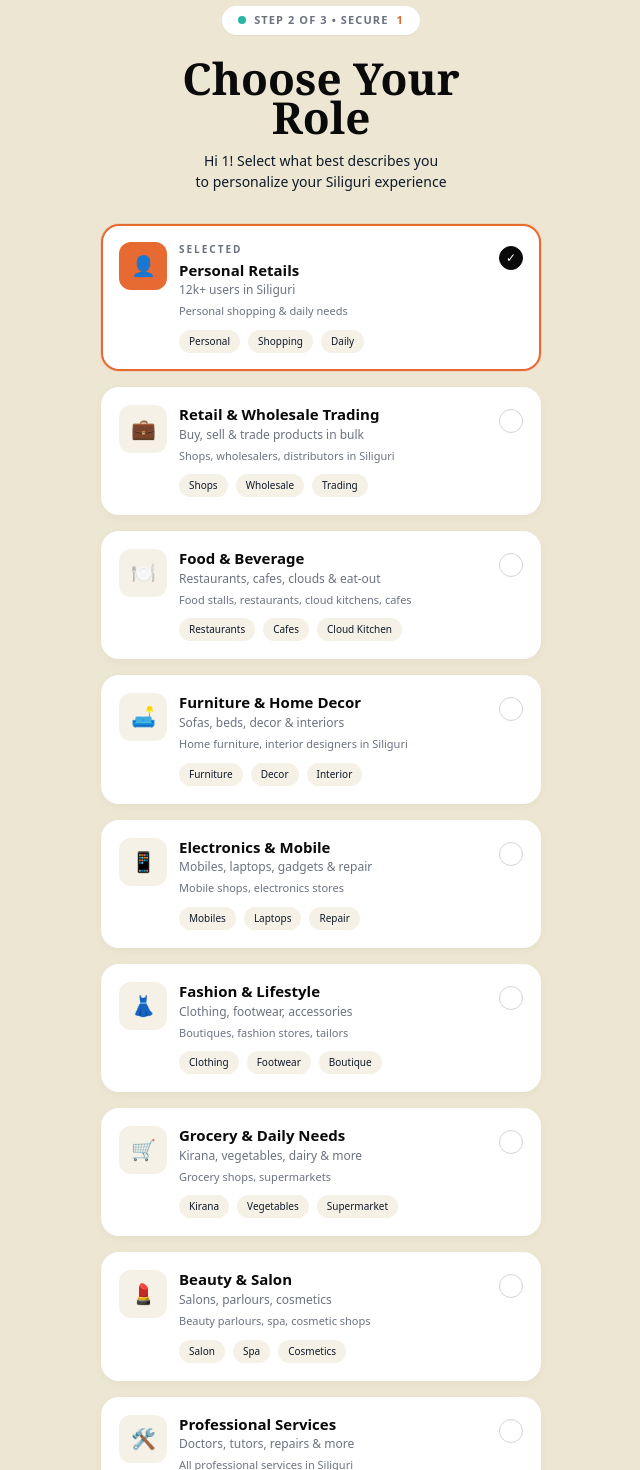
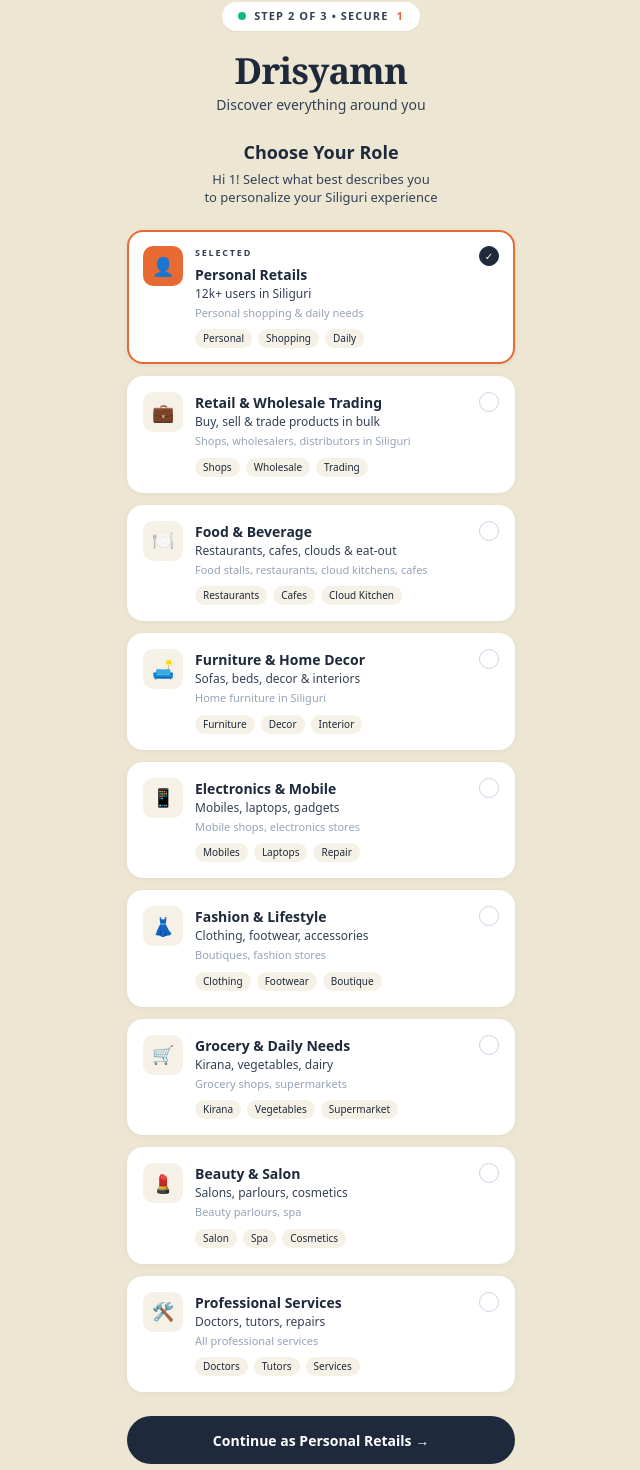
Before and after one commit to drisyamnretails-maker/drisyamn, a Next.js app: page /select-role/1 in a window 1280 px wide. Shown: the part 18-1488 px from the top of the page, without its empty margins (319-959 px from the left). Built offline with nearby package versions, Linux system fonts and the light colour scheme.

Commit message:
same letters colour size as signup

```diff
--- a/app/select-role/[username]/page.tsx
+++ b/app/select-role/[username]/page.tsx
@@ -1,198 +1,89 @@
 "use client";
-
 import { useState } from "react";
 import { useParams, useRouter } from "next/navigation";
 
-// Apna wala 7cr colours
 const PAGE_BG = "#EDE6D3";
-const ORANGE = "#E86A33";
 const CARD_BG = "#FFFFFF";
 const INPUT_BG = "#F5F1E6";
-const PURE_BLACK = "#0A0A0A";
-const LABEL_BLACK = "#0F1A2A";
-const MUTED = "#6B7280";
+const ORANGE = "#E86A33";
+const BLACK = "#1E293B"; // <-- Yahi tera Create Account wala same colour
+const BLACK_LIGHT = "#334155";
 
-type RoleId =
-  | "personal_retails"
-  | "retail_wholesale"
-  | "food_beverage"
-  | "furniture"
-  | "electronics"
-  | "fashion"
-  | "grocery"
-  | "beauty_salon"
-  | "services";
+type RoleId = "personal_retails" | "retail_wholesale" | "food_beverage" | "furniture" | "electronics" | "fashion" | "grocery" | "beauty_salon" | "services";
 
 const ROLES = [
-  {
-    id: "personal_retails" as RoleId,
-    title: "Personal Retails",
-    desc: "12k+ users in Siliguri",
-    sub: "Personal shopping & daily needs",
-    tags: ["Personal", "Shopping", "Daily"],
-    icon: "👤",
-  },
-  {
-    id: "retail_wholesale" as RoleId,
-    title: "Retail & Wholesale Trading",
-    desc: "Buy, sell & trade products in bulk",
-    sub: "Shops, wholesalers, distributors in Siliguri",
-    tags: ["Shops", "Wholesale", "Trading"],
-    icon: "💼",
-  },
-  {
-    id: "food_beverage" as RoleId,
-    title: "Food & Beverage",
-    desc: "Restaurants, cafes, clouds & eat-out",
-    sub: "Food stalls, restaurants, cloud kitchens, cafes",
-    tags: ["Restaurants", "Cafes", "Cloud Kitchen"],
-    icon: "🍽️",
-  },
-  {
-    id: "furniture" as RoleId,
-    title: "Furniture & Home Decor",
-    desc: "Sofas, beds, decor & interiors",
-    sub: "Home furniture, interior designers in Siliguri",
-    tags: ["Furniture", "Decor", "Interior"],
-    icon: "🛋️",
-  },
-  {
-    id: "electronics" as RoleId,
-    title: "Electronics & Mobile",
-    desc: "Mobiles, laptops, gadgets & repair",
-    sub: "Mobile shops, electronics stores",
-    tags: ["Mobiles", "Laptops", "Repair"],
-    icon: "📱",
-  },
-  {
-    id: "fashion" as RoleId,
-    title: "Fashion & Lifestyle",
-    desc: "Clothing, footwear, accessories",
-    sub: "Boutiques, fashion stores, tailors",
-    tags: ["Clothing", "Footwear", "Boutique"],
-    icon: "👗",
-  },
-  {
-    id: "grocery" as RoleId,
-    title: "Grocery & Daily Needs",
-    desc: "Kirana, vegetables, dairy & more",
-    sub: "Grocery shops, supermarkets",
-    tags: ["Kirana", "Vegetables", "Supermarket"],
-    icon: "🛒",
-  },
-  {
-    id: "beauty_salon" as RoleId,
-    title: "Beauty & Salon",
-    desc: "Salons, parlours, cosmetics",
-    sub: "Beauty parlours, spa, cosmetic shops",
-    tags: ["Salon", "Spa", "Cosmetics"],
-    icon: "💄",
-  },
-  {
-    id: "services" as RoleId,
-    title: "Professional Services",
-    desc: "Doctors, tutors, repairs & more",
-    sub: "All professional services in Siliguri",
-    tags: ["Doctors", "Tutors", "Services"],
-    icon: "🛠️",
-  },
+  { id: "personal_retails" as RoleId, title: "Personal Retails", desc: "12k+ users in Siliguri", sub: "Personal shopping & daily needs", tags: ["Personal","Shopping","Daily"], icon: "👤" },
+  { id: "retail_wholesale" as RoleId, title: "Retail & Wholesale Trading", desc: "Buy, sell & trade products in bulk", sub: "Shops, wholesalers, distributors in Siliguri", tags: ["Shops","Wholesale","Trading"], icon: "💼" },
+  { id: "food_beverage" as RoleId, title: "Food & Beverage", desc: "Restaurants, cafes, clouds & eat-out", sub: "Food stalls, restaurants, cloud kitchens, cafes", tags: ["Restaurants","Cafes","Cloud Kitchen"], icon: "🍽️" },
+  { id: "furniture" as RoleId, title: "Furniture & Home Decor", desc: "Sofas, beds, decor & interiors", sub: "Home furniture in Siliguri", tags: ["Furniture","Decor","Interior"], icon: "🛋️" },
+  { id: "electronics" as RoleId, title: "Electronics & Mobile", desc: "Mobiles, laptops, gadgets", sub: "Mobile shops, electronics stores", tags: ["Mobiles","Laptops","Repair"], icon: "📱" },
+  { id: "fashion" as RoleId, title: "Fashion & Lifestyle", desc: "Clothing, footwear, accessories", sub: "Boutiques, fashion stores", tags: ["Clothing","Footwear","Boutique"], icon: "👗" },
+  { id: "grocery" as RoleId, title: "Grocery & Daily Needs", desc: "Kirana, vegetables, dairy", sub: "Grocery shops, supermarkets", tags: ["Kirana","Vegetables","Supermarket"], icon: "🛒" },
+  { id: "beauty_salon" as RoleId, title: "Beauty & Salon", desc: "Salons, parlours, cosmetics", sub: "Beauty parlours, spa", tags: ["Salon","Spa","Cosmetics"], icon: "💄" },
+  { id: "services" as RoleId, title: "Professional Services", desc: "Doctors, tutors, repairs", sub: "All professional services", tags: ["Doctors","Tutors","Services"], icon: "🛠️" },
 ];
 
-export default function SelectRolePage() {
-  const params = useParams();
+export default function Page(){
+  const { username } = useParams() as { username: string };
   const router = useRouter();
-  const username = params.username as string;
-  const displayName = username?.split('_')[0] || "there";
-
+  const name = username?.split('_')[0] || "there";
   const [selected, setSelected] = useState<RoleId>("personal_retails");
 
-  const handleContinue = () => {
-    // yaha apna logic - localStorage me save karke feed pe bhej
-    localStorage.setItem("drisyamn_role", selected);
-    localStorage.setItem("drisyamn_username", username);
-    router.push(`/feed?user=${username}&role=${selected}`);
-  };
+  return(
+    <div className="min-h-screen flex justify-center" style={{backgroundColor: PAGE_BG}}>
+      <div className="w-full max-w-[420px] px-4 py-5">
 
-  return (
-    <div className="min-h-screen w-full flex justify-center" style={{ backgroundColor: PAGE_BG }}>
-      <div className="w-full max-w-[480px] px-5 py-6">
-
-        {/* Top Pill */}
-        <div className="flex justify-center mb-6">
-          <div className="flex items-center gap-2 bg-white px-4 py-1.5 rounded-full shadow-sm text-[11px] tracking-widest">
-            <span className="w-2 h-2 rounded-full" style={{ backgroundColor: "#2BB5A5" }}></span>
-            <span style={{ color: MUTED, fontWeight: 600 }}>STEP 2 OF 3 • SECURE</span>
-            <span style={{ color: ORANGE, fontWeight: 700 }}>{username}</span>
+        {/* Same pill as before */}
+        <div className="flex justify-center mb-5">
+          <div className="bg-white px-4 py-1.5 rounded-full text-[11px] font-bold tracking-widest flex gap-2 items-center shadow-sm">
+            <span className="w-2 h-2 rounded-full bg-emerald-500"></span>
+            <span style={{color: BLACK_LIGHT}}>STEP 2 OF 3 • SECURE</span>
+            <span style={{color: ORANGE}}>{username}</span>
           </div>
         </div>
 
-        {/* Heading - Apna wala Pure Black Letters */}
-        <h1 className="text-center text-[44px] leading-[0.9] font-serif font-black" style={{ color: PURE_BLACK }}>
-          Choose Your <br /> Role
+        {/* SAME FONT & SIZE AS CREATE ACCOUNT PAGE */}
+        <h1 className="text-center font-serif font-bold" style={{color: BLACK, fontSize: "36px", lineHeight: "1.1", letterSpacing: "-0.02em"}}>
+          Drisyamn
         </h1>
-        <p className="text-center mt-3 text-[14px]" style={{ color: LABEL_BLACK }}>
-          Hi {displayName}! Select what best describes you<br />
-          to personalize your Siliguri experience
+        <p className="text-center mt-1" style={{color: BLACK_LIGHT, fontSize: "14px"}}>Discover everything around you</p>
+
+        <h2 className="text-center mt-6 font-bold" style={{color: BLACK, fontSize: "18px"}}>Choose Your Role</h2>
+        <p className="text-center mt-1" style={{color: BLACK_LIGHT, fontSize: "13px", lineHeight: "1.4"}}>
+          Hi {name}! Select what best describes you<br/>to personalize your Siliguri experience
         </p>
 
-        {/* Cards */}
-        <div className="mt-8 flex flex-col gap-4">
-          {ROLES.map((role) => {
-            const isSelected = selected === role.id;
-            return (
-              <button
-                key={role.id}
-                onClick={() => setSelected(role.id)}
-                className="w-full text-left rounded-[18px] p-4 flex gap-3 items-start transition-all border-2 bg-white"
-                style={{
-                  backgroundColor: CARD_BG,
-                  borderColor: isSelected? ORANGE : "transparent",
-                  boxShadow: isSelected? `0 0 0 1px ${ORANGE}20` : "0 2px 10px rgba(0,0,0,0.04)",
-                }}
-              >
-                <div className="w-12 h-12 rounded-[12px] flex items-center justify-center text-[20px] shrink-0"
-                  style={{ backgroundColor: isSelected? ORANGE : INPUT_BG, color: isSelected? "white" : PURE_BLACK }}>
-                  {role.icon}
-                </div>
-
+        <div className="mt-6 flex flex-col gap-3">
+          {ROLES.map(r=>{
+            const active = selected===r.id;
+            return(
+              <button key={r.id} onClick={()=>setSelected(r.id)}
+                className="text-left rounded-[16px] p-3.5 flex gap-3 bg-white border-2"
+                style={{borderColor: active? ORANGE : "transparent", boxShadow: "0 1px 6px rgba(0,0,0,0.05)"}}>
+                <div className="w-10 h-10 rounded-[10px] flex items-center justify-center text-[18px]" style={{backgroundColor: active? ORANGE : INPUT_BG, color: active? "white" : BLACK}}>{r.icon}</div>
                 <div className="flex-1">
-                  <div className="flex justify-between items-start">
-                    <div>
-                      {isSelected && <p className="text-[10px] tracking-[0.2em] font-bold mb-1" style={{ color: MUTED }}>SELECTED</p>}
-                      <h3 className="text-[15px] font-bold leading-tight" style={{ color: PURE_BLACK }}>{role.title}</h3>
-                      <p className="text-[12px] mt-0.5" style={{ color: MUTED }}>{role.desc}</p>
-                      <p className="text-[11px] mt-1" style={{ color: MUTED }}>{role.sub}</p>
-                    </div>
-                    <div className="w-6 h-6 rounded-full border flex items-center justify-center ml-2 mt-1"
-                      style={{ borderColor: isSelected? PURE_BLACK : "#D1D5DB", backgroundColor: isSelected? PURE_BLACK : "transparent" }}>
-                      {isSelected && <span className="text-white text-[12px]">✓</span>}
-                    </div>
-                  </div>
-
-                  <div className="flex gap-2 mt-2.5 flex-wrap">
-                    {role.tags.map(t => (
-                      <span key={t} className="text-[10px] px-2.5 py-1 rounded-full font-medium" style={{ backgroundColor: INPUT_BG, color: LABEL_BLACK }}>{t}</span>
-                    ))}
+                  {active && <p className="text-[9px] font-bold tracking-[0.2em] mb-1" style={{color: BLACK_LIGHT}}>SELECTED</p>}
+                  {/* Yahi Full Name wala same size & colour */}
+                  <p className="font-bold" style={{color: BLACK, fontSize: "14px"}}>{r.title}</p>
+                  <p style={{color: BLACK_LIGHT, fontSize: "12px"}}>{r.desc}</p>
+                  <p style={{color: "#94A3B8", fontSize: "11px"}} className="mt-0.5">{r.sub}</p>
+                  <div className="flex gap-1.5 mt-2 flex-wrap">
+                    {r.tags.map(t=><span key={t} className="px-2 py-0.5 rounded-full text-[10px] font-medium" style={{backgroundColor: INPUT_BG, color: BLACK}}>{t}</span>)}
                   </div>
                 </div>
+                <div className="w-5 h-5 rounded-full border flex items-center justify-center" style={{borderColor: active? BLACK : "#CBD5E1", backgroundColor: active? BLACK : "white"}}>
+                  {active && <span className="text-white text-[10px]">✓</span>}
+                </div>
               </button>
-            );
+            )
           })}
         </div>
 
-        {/* Continue */}
-        <button
-          onClick={handleContinue}
-          className="w-full mt-8 h-[52px] rounded-full font-bold text-white text-[15px] tracking-wide"
-          style={{ backgroundColor: PURE_BLACK }}
-        >
-          Continue as {ROLES.find(r => r.id === selected)?.title} →
+        <button onClick={()=>router.push(`/feed?user=${username}&role=${selected}`)}
+          className="w-full mt-6 h-[48px] rounded-full font-bold text-white" style={{backgroundColor: BLACK, fontSize: "14px"}}>
+          Continue as {ROLES.find(x=>x.id===selected)?.title} →
         </button>
-
-        <p className="text-center text-[11px] mt-4" style={{ color: MUTED }}>
-          You can change your role anytime from settings
-        </p>
       </div>
     </div>
-  );
+  )
 }
```
